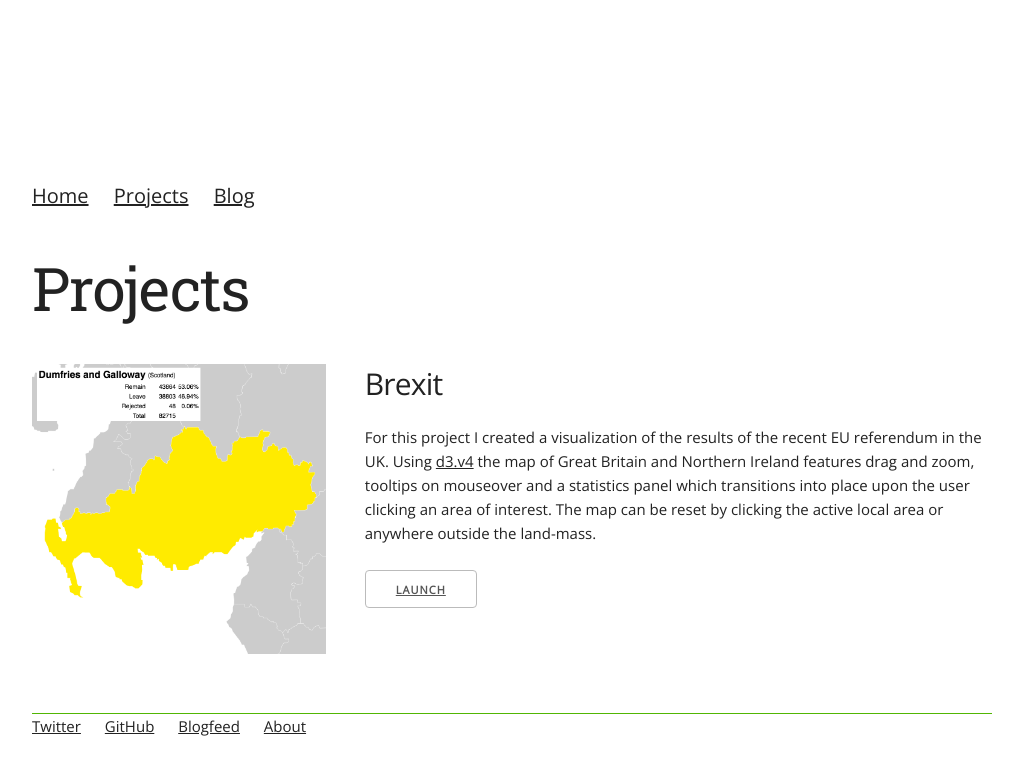
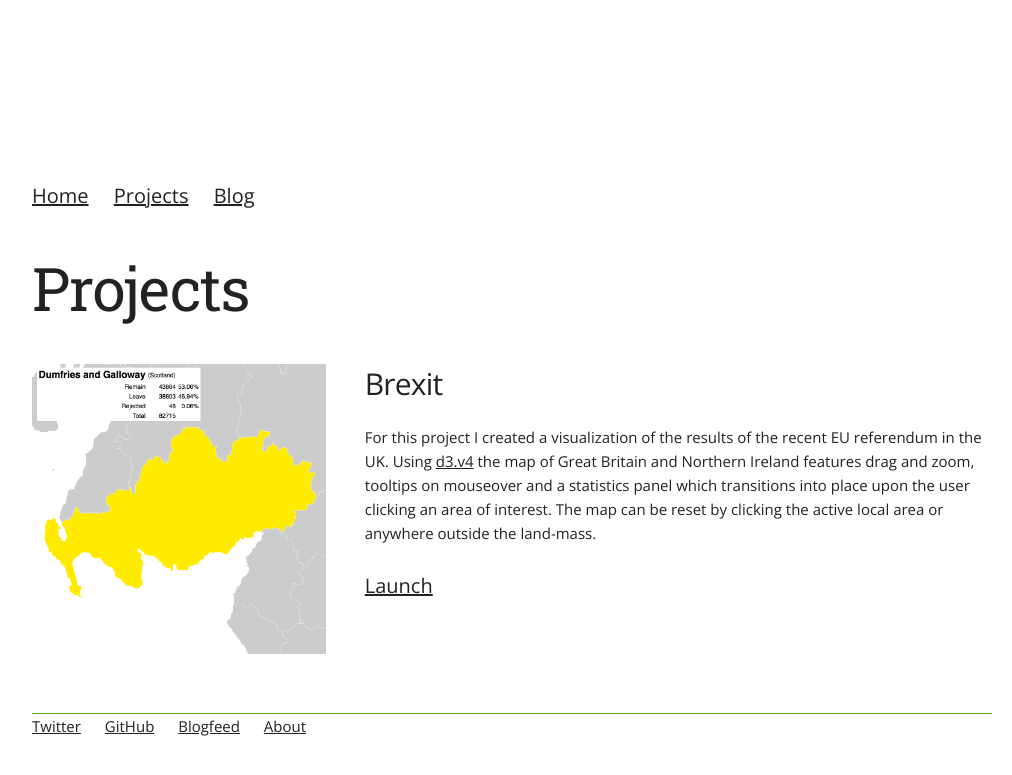
Before and after one commit to danoscarmike/danoscarmike.github.io, a Jekyll site: the page built from projects/index.html, in a window 1280 px wide. Shown: the top 775 px of the page, without its empty margins (128-1140 px from the left). Built offline with Jekyll 4.4.1, drawn with Linux system fonts in a browser that asks for light colours.

Commit message:
format launch button

```diff
--- a/projects/index.html
+++ b/projects/index.html
@@ -14,7 +14,7 @@ title: Projects
 	<div class="eight columns">
 		<h4>Brexit</h4>
 		<p class="about">For this project I created a visualization of the results of the recent EU referendum in the UK.  Using <a href="https://github.com/mbostock/d3">d3.v4</a> the map of Great Britain and Northern Ireland features drag and zoom, tooltips on mouseover and a statistics panel which transitions into place upon the user clicking an area of interest.  The map can be reset by clicking the active local area or anywhere outside the land-mass.</p>
-		<div class="button">
+		<div class="button-primary">
 			<a href="http://danoscarmike.com/brexit">Launch</a>
 		</div>
 	</div>
```
